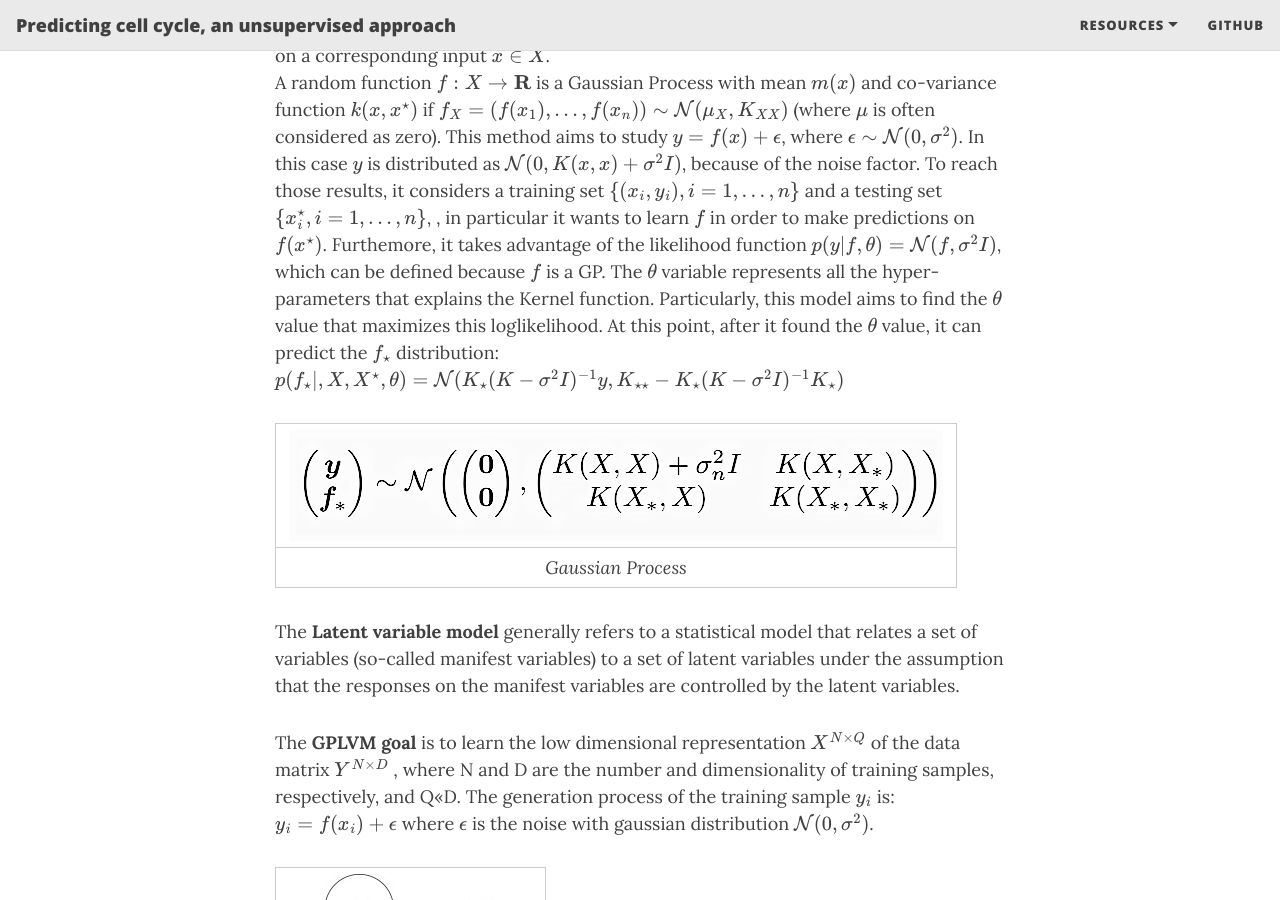
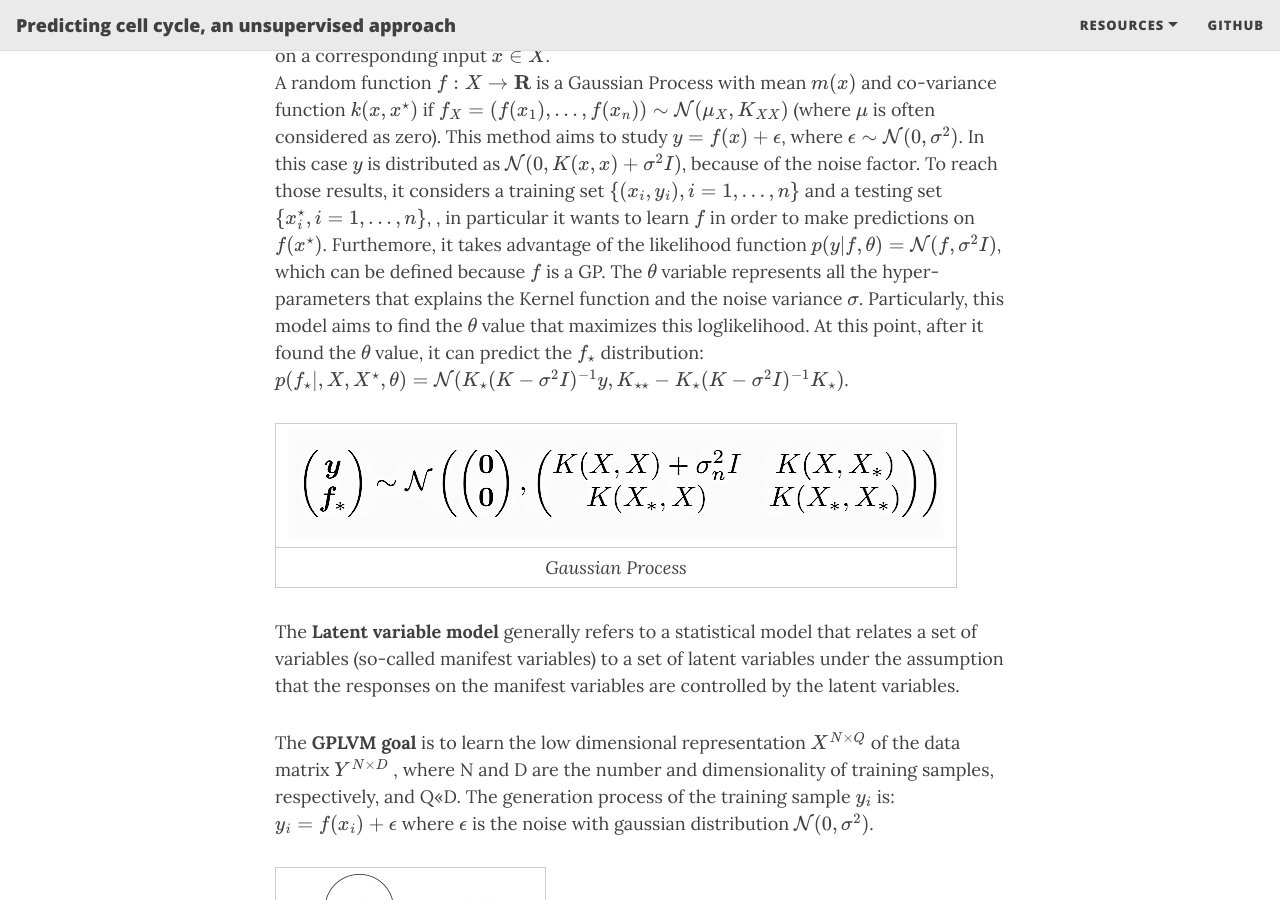
Before and after one commit to lucarossi9/statistical_computation_4, a Jekyll site: the page built from index.md, in a window 1280 px wide and 900 px high, scrolled down 8643 px. Built offline with Jekyll 4.4.1, drawn with Linux system fonts in a browser that asks for light colours; nearby versions of some CDN libraries; formulas are drawn with MathJax 3; the list of posts is cut into pages by our own code.

Commit message:
Update index.md

```diff
--- a/index.md
+++ b/index.md
@@ -107,8 +107,8 @@ $$
 The Gaussian Process Latent Variable Model (GPLVM) is a dimensionality reduction method that uses a Gaussian process to learn a low-dimensional representation of (potentially) high-dimensional data.
 
 The __Gaussian process__ attempts to describe a directional dependency between a covariate variable $$x$$ and the corresponding observable output $$y$$. For doing that it uses the conditional distribution $$p(y\vert x)$$ which describes the dependency of an observable $$y$$ on a corresponding input $$x \in X$$. \\
-A random function $$f:X\to \mathbf{R}$$ is a Gaussian Process with mean $$m(x)$$ and co-variance function $$k(x,x^\star)$$ if $$f_{X}=(f(x_1),...,f(x_n)) \sim \mathcal{N}(\mu_X,K_{XX})$$ (where $$\mu$$ is often considered as zero). This method aims to study $$y=f(x)+\epsilon$$, where $$\epsilon \sim \mathcal{N}(0,\sigma^2)$$. In this case $$y$$ is distributed as $$\mathcal{N}(0,K(x,x)+\sigma^2I)$$, because of the noise factor. To reach those results, it considers a training set $$\{(x_i,y_i), i=1,...,n\}$$ and a testing set $$\{x_i^\star, i=1,...,n\}$$, , in particular it wants to learn $$f$$ in order to make predictions on $$f(x^\star)$$. Furthemore, it takes advantage of the likelihood function $$p(y\vert f, \theta)=\mathcal{N}(f, \sigma^2I)$$, which can be defined because $$f$$ is a GP. The $$\theta$$ variable represents all the hyper-parameters that explains the Kernel function. Particularly, this model aims to find the $$\theta$$ value that maximizes this loglikelihood. At this point, after it found the $$\theta$$ value, it can predict the $$f_{\star}$$ distribution:
-$$p(f_{\star}\vert, X, X^{\star}, \theta) = \mathcal{N}(K_{\star}(K-\sigma^2I)^{-1}y, K_{\star\star}-K_{\star}(K−\sigma^2I)^{-1}K_{\star})$$
+A random function $$f:X\to \mathbf{R}$$ is a Gaussian Process with mean $$m(x)$$ and co-variance function $$k(x,x^\star)$$ if $$f_{X}=(f(x_1),...,f(x_n)) \sim \mathcal{N}(\mu_X,K_{XX})$$ (where $$\mu$$ is often considered as zero). This method aims to study $$y=f(x)+\epsilon$$, where $$\epsilon \sim \mathcal{N}(0,\sigma^2)$$. In this case $$y$$ is distributed as $$\mathcal{N}(0,K(x,x)+\sigma^2I)$$, because of the noise factor. To reach those results, it considers a training set $$\{(x_i,y_i), i=1,...,n\}$$ and a testing set $$\{x_i^\star, i=1,...,n\}$$, , in particular it wants to learn $$f$$ in order to make predictions on $$f(x^\star)$$. Furthemore, it takes advantage of the likelihood function $$p(y\vert f, \theta)=\mathcal{N}(f, \sigma^2I)$$, which can be defined because $$f$$ is a GP. The $$\theta$$ variable represents all the hyper-parameters that explains the Kernel function and the noise variance $$\sigma$$. Particularly, this model aims to find the $$\theta$$ value that maximizes this loglikelihood. At this point, after it found the $$\theta$$ value, it can predict the $$f_{\star}$$ distribution:
+$$p(f_{\star}\vert, X, X^{\star}, \theta) = \mathcal{N}(K_{\star}(K-\sigma^2I)^{-1}y, K_{\star\star}-K_{\star}(K−\sigma^2I)^{-1}K_{\star})$$.
 
 | ![gp](assets/img/gauspro.png) |
 |:--:|
```
